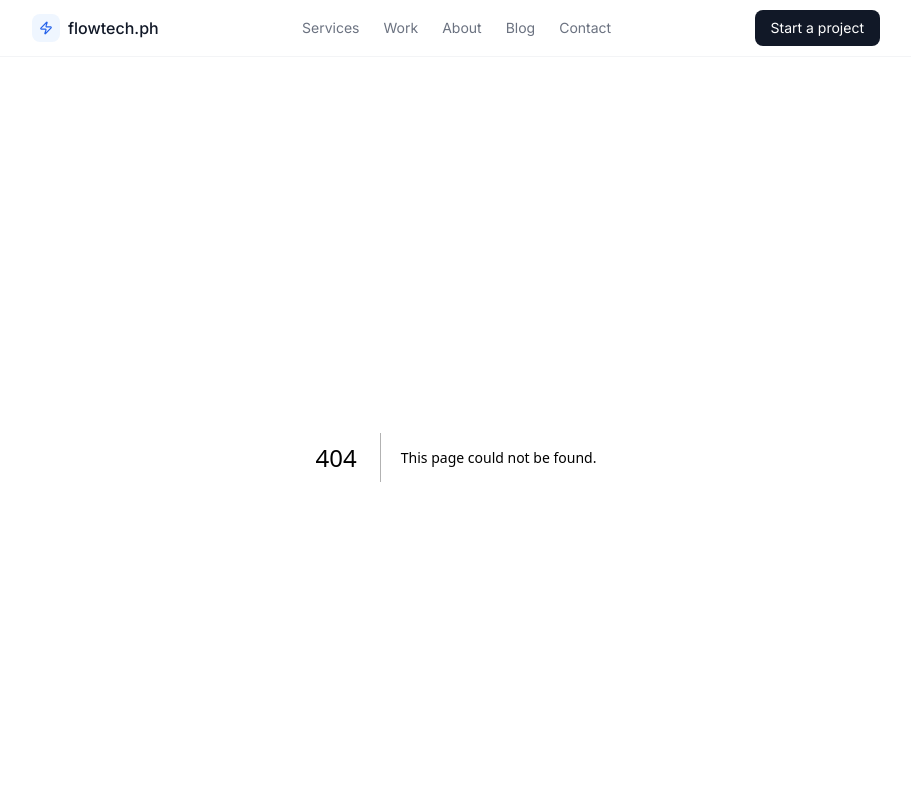
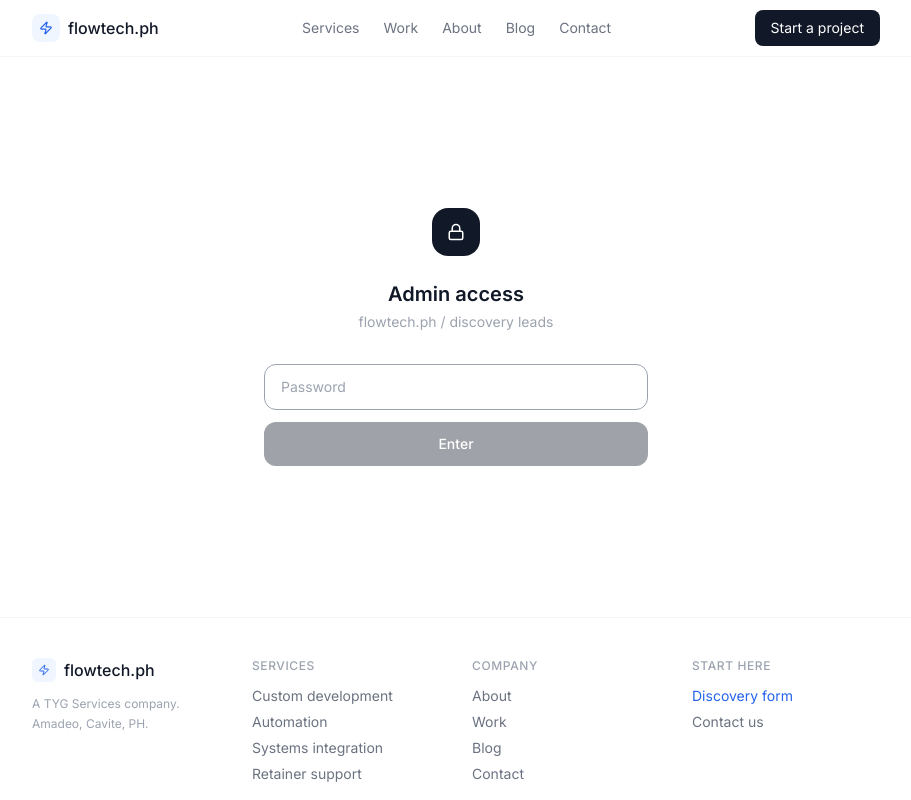
Before and after one commit to Maldipia/FlowTech, a Next.js app: page /admin/login in a window 1280 px wide. Before the commit this address had no page. Shown: the top 800 px of the page, without its empty margins (184-1095 px from the left). Built offline with nearby package versions, Linux system fonts and the light colour scheme.

Commit message:
feat: add app/admin/login/page.jsx

```diff
--- /dev/null
+++ b/app/admin/login/page.jsx
@@ -0,0 +1,65 @@
+'use client';
+import { useState } from 'react';
+import { useRouter } from 'next/navigation';
+import { Loader2, Lock } from 'lucide-react';
+
+export default function AdminLoginPage() {
+  const [password, setPassword] = useState('');
+  const [error, setError] = useState('');
+  const [loading, setLoading] = useState(false);
+  const router = useRouter();
+
+  const login = async () => {
+    if (!password) return;
+    setLoading(true); setError('');
+    try {
+      const res = await fetch('/api/admin/login', {
+        method: 'POST',
+        headers: { 'Content-Type': 'application/json' },
+        body: JSON.stringify({ password }),
+      });
+      const data = await res.json();
+      if (data.success) {
+        router.push('/admin/discovery');
+        router.refresh();
+      } else {
+        setError('Wrong password.');
+      }
+    } catch {
+      setError('Something went wrong.');
+    } finally {
+      setLoading(false);
+    }
+  };
+
+  return (
+    <div className="min-h-[70vh] flex items-center justify-center px-6">
+      <div className="w-full max-w-sm">
+        <div className="flex items-center justify-center w-12 h-12 bg-gray-900 rounded-2xl mx-auto mb-6">
+          <Lock size={18} className="text-white" />
+        </div>
+        <h1 className="text-xl font-semibold text-gray-900 text-center mb-1">Admin access</h1>
+        <p className="text-sm text-gray-400 text-center mb-8">flowtech.ph / discovery leads</p>
+
+        <div className="space-y-3">
+          <input
+            type="password"
+            value={password}
+            onChange={e => setPassword(e.target.value)}
+            onKeyDown={e => e.key === 'Enter' && login()}
+            placeholder="Password"
+            className="w-full border border-gray-200 rounded-xl px-4 py-3 text-sm focus:outline-none focus:border-gray-400 transition-colors"
+            autoFocus
+          />
+          {error && <p className="text-sm text-red-500">{error}</p>}
+          <button
+            onClick={login}
+            disabled={!password || loading}
+            className="w-full bg-gray-900 text-white py-3 rounded-xl text-sm font-medium flex items-center justify-center gap-2 hover:bg-gray-700 transition-colors disabled:opacity-40">
+            {loading ? <Loader2 size={15} className="animate-spin" /> : 'Enter'}
+          </button>
+        </div>
+      </div>
+    </div>
+  );
+}
```
